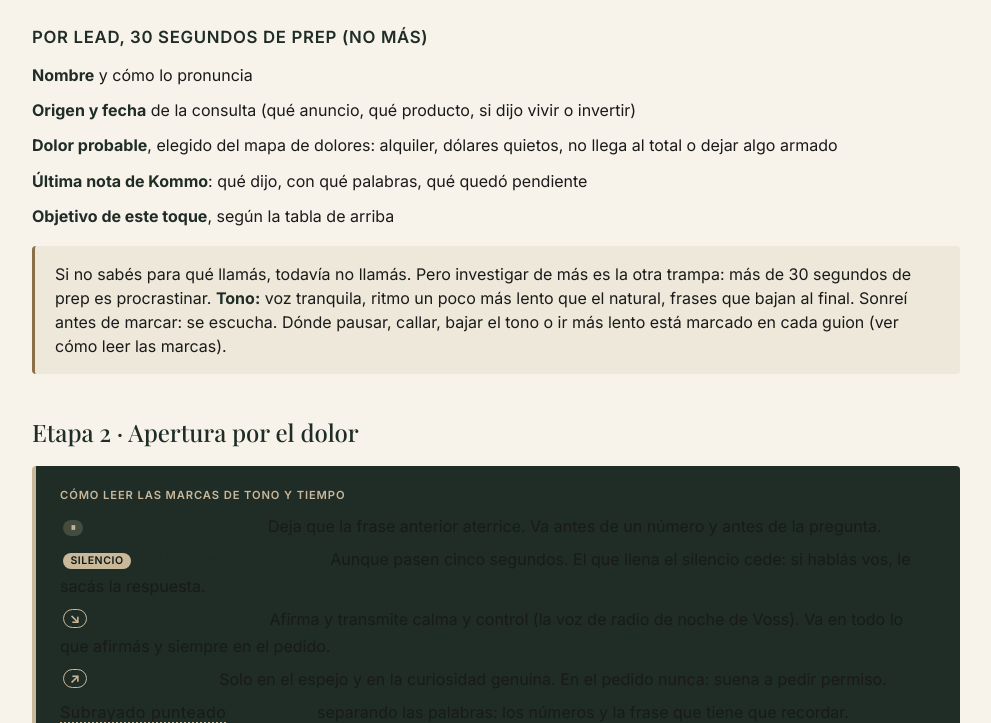
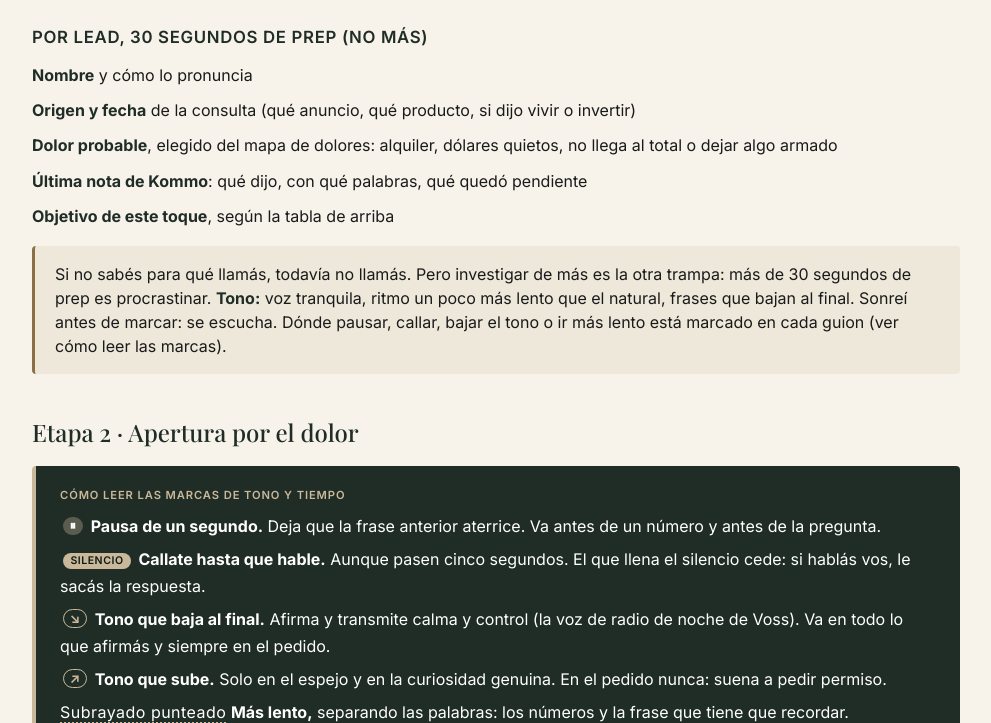
Before and after one commit to enmanueljnual-afk/guion-de-ventas, a plain HTML site: page index.html in a window 1280 px wide. Shown: the part 11277-12000 px from the top of the page, without its empty margins (272-1263 px from the left). Drawn offline with nearby package versions, Linux system fonts and the light colour scheme.

Commit message:
v2.9: contraste de la leyenda de marcas y orden del changelog
Co-Authored-By: Claude Opus 5.5 <noreply@anthropic.com>

```diff
--- a/index.html
+++ b/index.html
@@ -44,13 +44,13 @@
   .mk { display:inline-block; font-style:normal; font-size:.66rem; font-weight:600; letter-spacing:.05em;
     line-height:1.35; padding:.05rem .45rem; margin:0 .2rem; border-radius:999px; vertical-align:.12em;
     white-space:nowrap; text-transform:uppercase; }
-  .mk-p { background:rgba(201,184,154,.22); color:var(--beige); }
+  .mk-p { background:rgba(201,184,154,.35); color:#fff; font-size:.8rem; padding:0 .4rem; }
   .mk-s { background:var(--beige); color:var(--verde-dark); }
   .mk-b, .mk-u { border:1px solid var(--beige); color:var(--beige); font-size:.8rem; padding:0 .35rem; }
   .mk-sm { background:rgba(255,255,255,.14); color:#fff; }
   .lento { text-decoration:underline dotted var(--beige); text-decoration-thickness:2px; text-underline-offset:5px; letter-spacing:.03em; }
   .script-box .enf { font-weight:700; color:#fff; }
-  .mk-legend { font-style:normal; }
+  .mk-legend, .mk-legend li, .mk-legend strong { font-style:normal; color:#fff; }
   .mk-legend li { margin:.35rem 0; }
   .highlight-box {
     background: var(--crema); border-left: 4px solid var(--beige-dark);
@@ -1834,8 +1834,8 @@ Hola {{1}}, después de lo que charlamos, NOOK San Isidro con entrega en marzo 2
         <tr><td>Noviembre 2026</td><td><strong>v2.6</strong></td><td>Etapa 2: "Calificar dentro del dolor" pasa a "Calificar desde la solución". Antes de anticipo y cuota se cuenta NOOK en 20-30 segundos con los datos que resuelven el dolor del lead, se pide su reacción y los números se preguntan como diseño de su plan, con referencia (30% recomendado, plan corto o largo). Guiones por dolor</td></tr>
         <tr><td>Noviembre 2026</td><td><strong>v2.7</strong></td><td>Etapa 2: nueva respuesta para "contame vos qué tienen, no que te cuente yo" (caso Marianela). Etiqueta + concesión, la info de NOOK en 20 segundos y la pregunta vivir/invertir al final como filtro a favor del lead. Frases a evitar: "entiendo perfectamente", "no es por curiosidad", tuteo</td></tr>
         <tr><td>Noviembre 2026</td><td>v2.7</td><td>Nuevo buscador "Objeción rápida": botón fijo, tecla O y acceso desde el menú. Se escribe lo que dijo el lead con sus palabras y aparece la frase lista para decir, la clave y el link a la versión completa. Reúne las 18 objeciones de la Etapa 2, la Etapa 5, la Parte 5 y la decisión familiar</td></tr>
+        <tr><td>Noviembre 2026</td><td><strong>v2.8</strong></td><td>Apertura "dar antes de preguntar": llamadas que se cortaban en la pregunta de los dólares quietos. La pauta abre con NOOK y un número real (anticipo y cuota desde, del cotizador) y una sola pregunta de elección que no toca su plata. Etapa 3 se achica a tres preguntas (Problema, una Implicación, decisor) con un dato entre cada una; cisne negro opcional; si el lead contesta corto, la cuenta de la implicación la hace el vendedor. Apertura sin "¿te agarro en mal momento?" (el "sí" suele ser excusa); "estoy ocupado" ahora deja el número en una línea y ofrece llamada u otro canal (WhatsApp)</td></tr>
         <tr><td>Noviembre 2026</td><td><strong>v2.9</strong></td><td>Marcas de tono y tiempo en los guiones de las Etapas 2, 3, 5 y 6: pausa, silencio, tono que baja o sube, más lento, acento y sonrisa. Leyenda al inicio de la Etapa 2 y regla para empujar: pausa después del número, silencio después de la pregunta, pedido con tono que baja</td></tr>
-        <tr><td>Noviembre 2026</td><td><strong>v2.8</strong></td><td>Apertura "dar antes de preguntar": llamadas que se cortaban en la pregunta de los dólares quietos. La pauta abre con NOOK y un número real (anticipo y cuota desde, del cotizador) y una sola pregunta de elección que no toca su plata. Etapa 3 se achica a tres preguntas (Problema, una Implicación, decisor) con un dato entre cada una; cisne negro opcional; si el lead contesta corto, la cuenta de la implicación la hace el vendedor. Apertura sin "¿te agarro en mal momento?" (el "sí" suele ser excusa); "estoy ocupado" ahora deja el número en una línea y ofrece llamada u otro canal (WhatsApp)</td></tr>
       </tbody>
     </table>
   </section>
```
